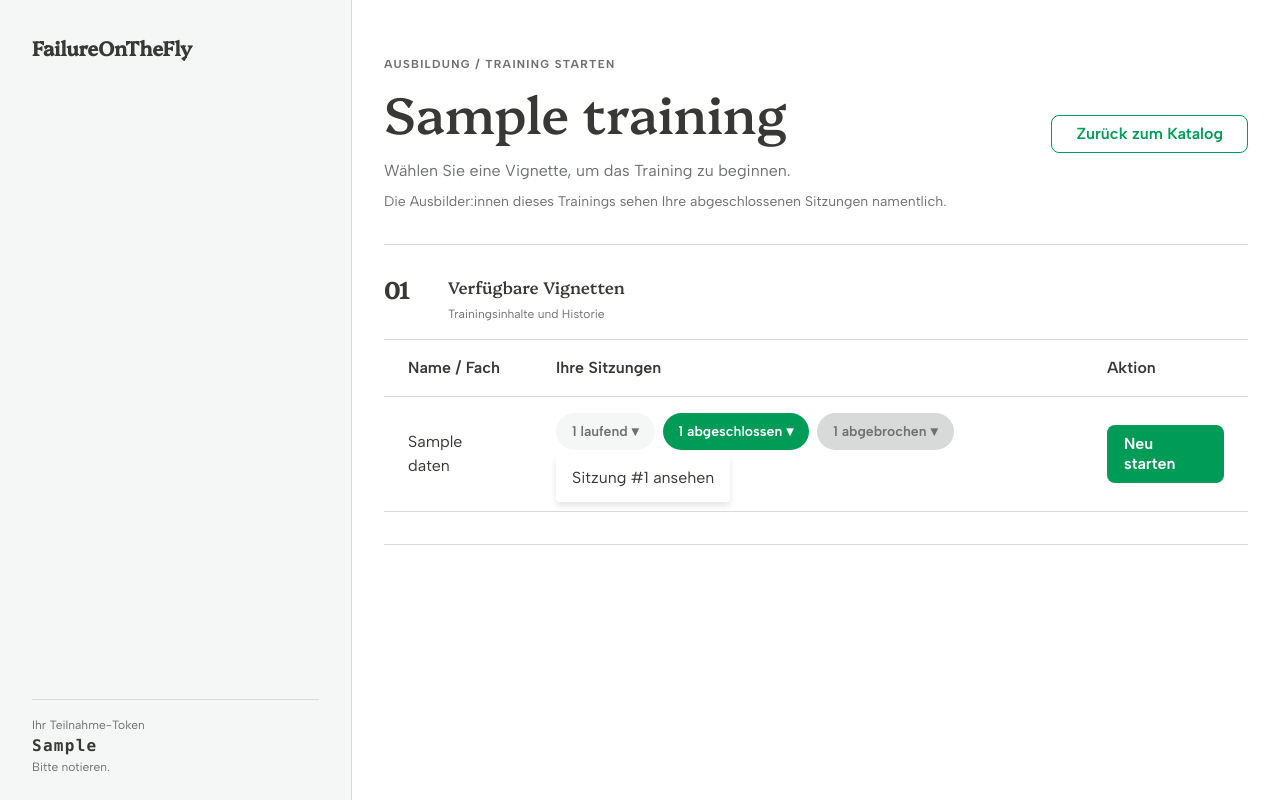
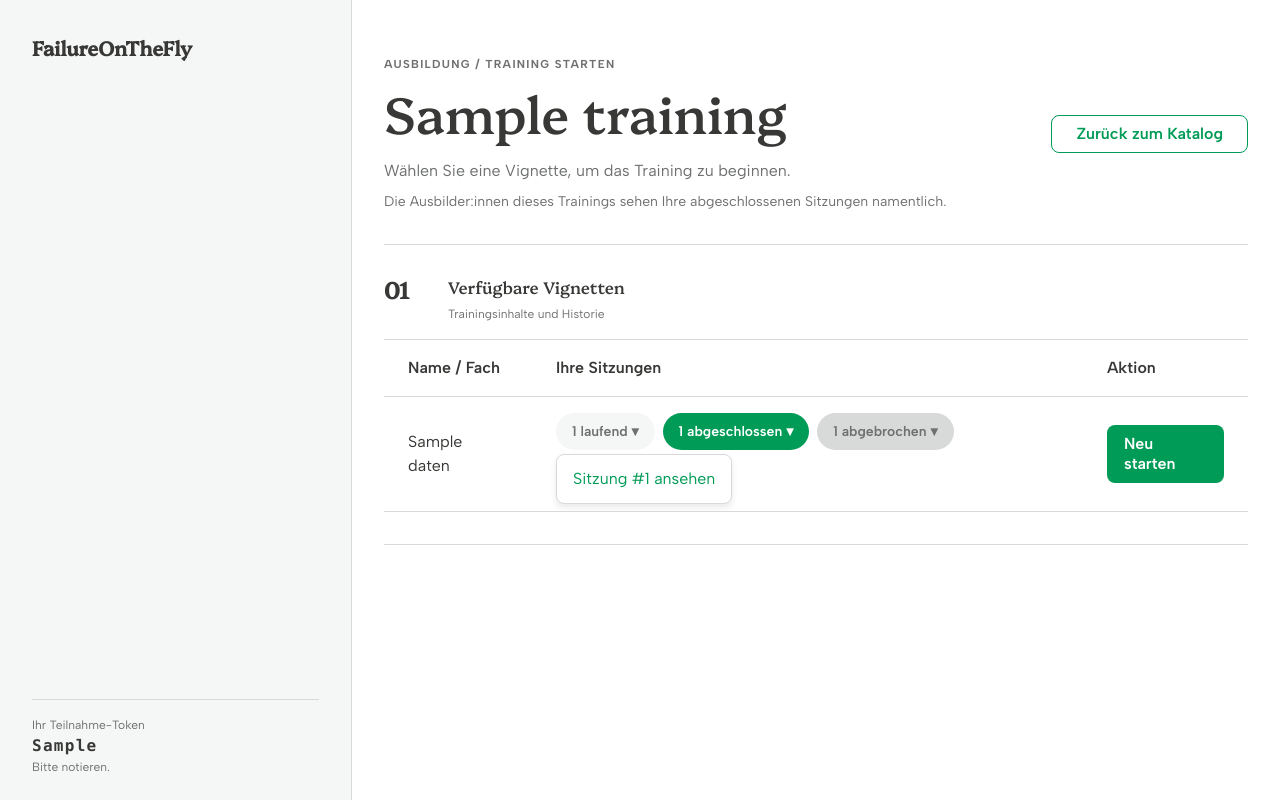
Before and after one commit to fgrng/failure_on_the_fly, a Django app: template training/templates/training/detail.html in a window 1280 px wide, after a click on "1 laufend ▾". Run offline with Django 5.2, Linux system fonts and the light colour scheme; the template is opened without the code that fills it: most values are stand-ins (such as "Sample title", 1, 10 or a date in 2020).

Commit message:
RALPH: Inline-Styles der Trainings-Detailseite in Klassen verlegt (#375)
- training/detail.html ohne style-Attribute und onmouseover/onmouseout;
  Sitzungsmenüs nutzen .sitzungsmenues, .sitzungsmenue,
  .sitzungsmenue__liste und .sitzungen-leer aus vignette-pages.css
  (dort liegen schon die übrigen Training-Stile).
- Undefinierte Tokens ersetzt: grey-300 → --color-border, grey-100 →
  --color-surface-muted, grey-500 → --color-text-muted; primary-600
  entfällt, Links tragen die globale Akzentfarbe. white → --color-surface,
  rgba-Schatten → color-mix mit --color-text, Radius aus --radius.
  Rahmen und Hover-Fläche werden dadurch erstmals sichtbar.
- Hover per :hover; ungenutzte Klasse .dropdown entfällt.
- Keine Lint-Regel für style-Attribute in Templates (Entscheidung im Issue).
- Test: Trainingsseite verlinkt eigene Sitzungen je Status, sonst „Noch keine“
  (training/tests/test_fremdeinsicht.py).

Dateien: training/templates/training/detail.html,
static/css/vignette-pages.css, training/tests/test_fremdeinsicht.py

Co-Authored-By: Claude Opus 5.5 <noreply@anthropic.com>

```diff
--- a/static/css/vignette-pages.css
+++ b/static/css/vignette-pages.css
@@ -82,6 +82,56 @@
 .trainings-link p {
     margin: var(--space-1) 0 0;
     font-size: .875rem;
+}
+
+/* ---- Training: Sitzungsmenüs der Detailseite ---- */
+.sitzungsmenues {
+    display: flex;
+    flex-wrap: wrap;
+    gap: var(--space-1);
+}
+
+.sitzungsmenue {
+    position: relative;
+}
+
+.sitzungsmenue > summary {
+    cursor: pointer;
+    list-style: none;
+}
+
+.sitzungsmenue__liste {
+    position: absolute;
+    top: 100%;
+    left: 0;
+    z-index: 10;
+    display: flex;
+    flex-direction: column;
+    gap: .25rem;
+    min-width: max-content;
+    margin: .25rem 0 0;
+    padding: var(--space-1);
+    border: 1px solid var(--color-border);
+    border-radius: var(--radius);
+    background: var(--color-surface);
+    box-shadow: 0 4px 6px color-mix(in srgb, var(--color-text) 10%, transparent);
+    list-style: none;
+}
+
+.sitzungsmenue__liste a {
+    display: block;
+    padding: .25rem var(--space-1);
+    border-radius: calc(var(--radius) / 2);
+}
+
+.sitzungsmenue__liste a:hover {
+    background: var(--color-surface-muted);
+    text-decoration: none;
+}
+
+.sitzungen-leer {
+    color: var(--color-text-muted);
+    font-style: italic;
 }
 
 /* ---- Training: Fremdeinsicht ---- */
--- a/training/templates/training/detail.html
+++ b/training/templates/training/detail.html
@@ -40,50 +40,50 @@
                         <td>{{ daten.name }}</td>
                         <td>
                             {% if daten.sitzungen_nach_status.laufend or daten.sitzungen_nach_status.abgeschlossen or daten.sitzungen_nach_status.abgebrochen or daten.sitzungen_nach_status.gescheitert %}
-                            <div style="display: flex; gap: 0.5rem; flex-wrap: wrap;">
+                            <div class="sitzungsmenues">
                                 {% if daten.sitzungen_nach_status.laufend %}
-                                <details class="dropdown" style="position: relative;">
-                                    <summary class="badge badge--draft" style="cursor: pointer; list-style: none;">{{ daten.sitzungen_nach_status.laufend|length }} laufend ▾</summary>
-                                    <ul style="position: absolute; top: 100%; left: 0; z-index: 10; list-style: none; padding: 0.5rem; margin: 0.25rem 0 0 0; background: white; border: 1px solid var(--color-grey-300); border-radius: 4px; box-shadow: 0 4px 6px rgba(0,0,0,0.1); min-width: max-content; display: flex; flex-direction: column; gap: 0.25rem;">
+                                <details class="sitzungsmenue">
+                                    <summary class="badge badge--draft">{{ daten.sitzungen_nach_status.laufend|length }} laufend ▾</summary>
+                                    <ul class="sitzungsmenue__liste">
                                         {% for sitzung in daten.sitzungen_nach_status.laufend %}
-                                        <li><a href="{{ sitzung.url }}" style="text-decoration: none; color: var(--color-primary-600); display: block; padding: 0.25rem 0.5rem; border-radius: 4px;" onmouseover="this.style.backgroundColor='var(--color-grey-100)'" onmouseout="this.style.backgroundColor='transparent'">Sitzung #{{ sitzung.id }} ansehen</a></li>
+                                        <li><a href="{{ sitzung.url }}">Sitzung #{{ sitzung.id }} ansehen</a></li>
                                         {% endfor %}
                                     </ul>
                                 </details>
                                 {% endif %}
                                 {% if daten.sitzungen_nach_status.abgeschlossen %}
-                                <details class="dropdown" style="position: relative;">
-                                    <summary class="badge badge--final" style="cursor: pointer; list-style: none;">{{ daten.sitzungen_nach_status.abgeschlossen|length }} abgeschlossen ▾</summary>
-                                    <ul style="position: absolute; top: 100%; left: 0; z-index: 10; list-style: none; padding: 0.5rem; margin: 0.25rem 0 0 0; background: white; border: 1px solid var(--color-grey-300); border-radius: 4px; box-shadow: 0 4px 6px rgba(0,0,0,0.1); min-width: max-content; display: flex; flex-direction: column; gap: 0.25rem;">
+                                <details class="sitzungsmenue">
+                                    <summary class="badge badge--final">{{ daten.sitzungen_nach_status.abgeschlossen|length }} abgeschlossen ▾</summary>
+                                    <ul class="sitzungsmenue__liste">
                                         {% for sitzung in daten.sitzungen_nach_status.abgeschlossen %}
-                                        <li><a href="{{ sitzung.url }}" style="text-decoration: none; color: var(--color-primary-600); display: block; padding: 0.25rem 0.5rem; border-radius: 4px;" onmouseover="this.style.backgroundColor='var(--color-grey-100)'" onmouseout="this.style.backgroundColor='transparent'">Sitzung #{{ sitzung.id }} ansehen</a></li>
+                                        <li><a href="{{ sitzung.url }}">Sitzung #{{ sitzung.id }} ansehen</a></li>
                                         {% endfor %}
                                     </ul>
                                 </details>
                                 {% endif %}
                                 {% if daten.sitzungen_nach_status.abgebrochen %}
-                                <details class="dropdown" style="position: relative;">
-                                    <summary class="badge badge--archived" style="cursor: pointer; list-style: none;">{{ daten.sitzungen_nach_status.abgebrochen|length }} abgebrochen ▾</summary>
-                                    <ul style="position: absolute; top: 100%; left: 0; z-index: 10; list-style: none; padding: 0.5rem; margin: 0.25rem 0 0 0; background: white; border: 1px solid var(--color-grey-300); border-radius: 4px; box-shadow: 0 4px 6px rgba(0,0,0,0.1); min-width: max-content; display: flex; flex-direction: column; gap: 0.25rem;">
+                                <details class="sitzungsmenue">
+                                    <summary class="badge badge--archived">{{ daten.sitzungen_nach_status.abgebrochen|length }} abgebrochen ▾</summary>
+                                    <ul class="sitzungsmenue__liste">
                                         {% for sitzung in daten.sitzungen_nach_status.abgebrochen %}
-                                        <li><a href="{{ sitzung.url }}" style="text-decoration: none; color: var(--color-primary-600); display: block; padding: 0.25rem 0.5rem; border-radius: 4px;" onmouseover="this.style.backgroundColor='var(--color-grey-100)'" onmouseout="this.style.backgroundColor='transparent'">Sitzung #{{ sitzung.id }} ansehen</a></li>
+                                        <li><a href="{{ sitzung.url }}">Sitzung #{{ sitzung.id }} ansehen</a></li>
                                         {% endfor %}
                                     </ul>
                                 </details>
                                 {% endif %}
                                 {% if daten.sitzungen_nach_status.gescheitert %}
-                                <details class="dropdown" style="position: relative;">
-                                    <summary class="badge badge--archived" style="cursor: pointer; list-style: none;">{{ daten.sitzungen_nach_status.gescheitert|length }} gescheitert ▾</summary>
-                                    <ul style="position: absolute; top: 100%; left: 0; z-index: 10; list-style: none; padding: 0.5rem; margin: 0.25rem 0 0 0; background: white; border: 1px solid var(--color-grey-300); border-radius: 4px; box-shadow: 0 4px 6px rgba(0,0,0,0.1); min-width: max-content; display: flex; flex-direction: column; gap: 0.25rem;">
+                                <details class="sitzungsmenue">
+                                    <summary class="badge badge--archived">{{ daten.sitzungen_nach_status.gescheitert|length }} gescheitert ▾</summary>
+                                    <ul class="sitzungsmenue__liste">
                                         {% for sitzung in daten.sitzungen_nach_status.gescheitert %}
-                                        <li><a href="{{ sitzung.url }}" style="text-decoration: none; color: var(--color-primary-600); display: block; padding: 0.25rem 0.5rem; border-radius: 4px;" onmouseover="this.style.backgroundColor='var(--color-grey-100)'" onmouseout="this.style.backgroundColor='transparent'">Sitzung #{{ sitzung.id }} ansehen</a></li>
+                                        <li><a href="{{ sitzung.url }}">Sitzung #{{ sitzung.id }} ansehen</a></li>
                                         {% endfor %}
                                     </ul>
                                 </details>
                                 {% endif %}
                             </div>
                             {% else %}
-                            <span style="color: var(--color-grey-500); font-style: italic;">Noch keine</span>
+                            <span class="sitzungen-leer">Noch keine</span>
                             {% endif %}
                         </td>
                         <td>
```
Also changed, not shown: training/tests/test_fremdeinsicht.py (+16 -0 lines).
